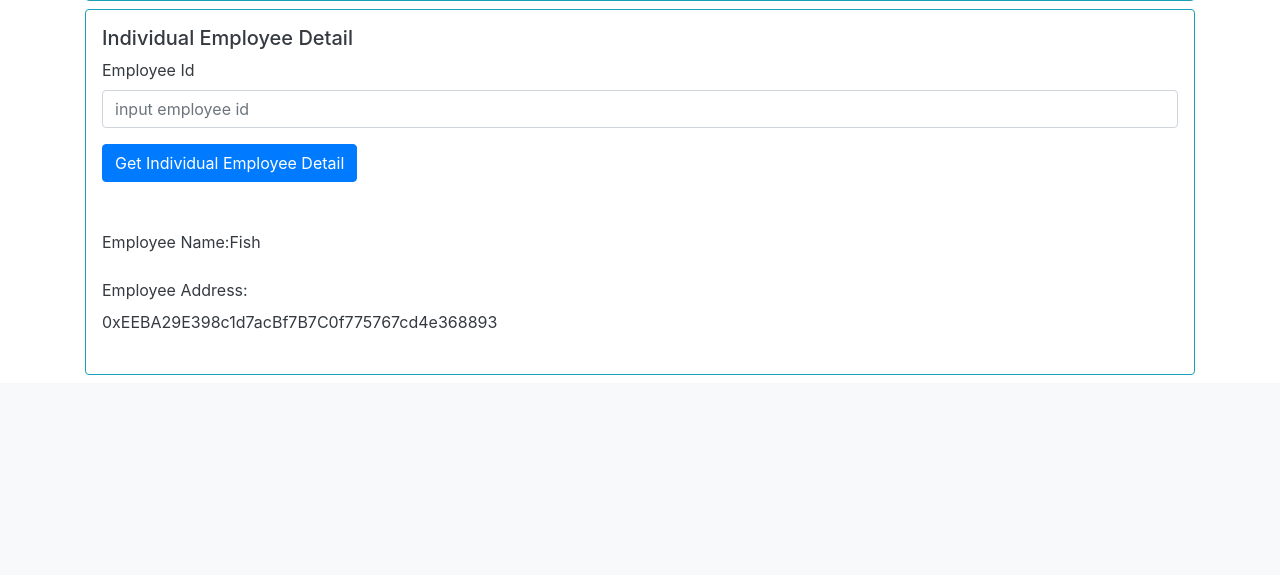
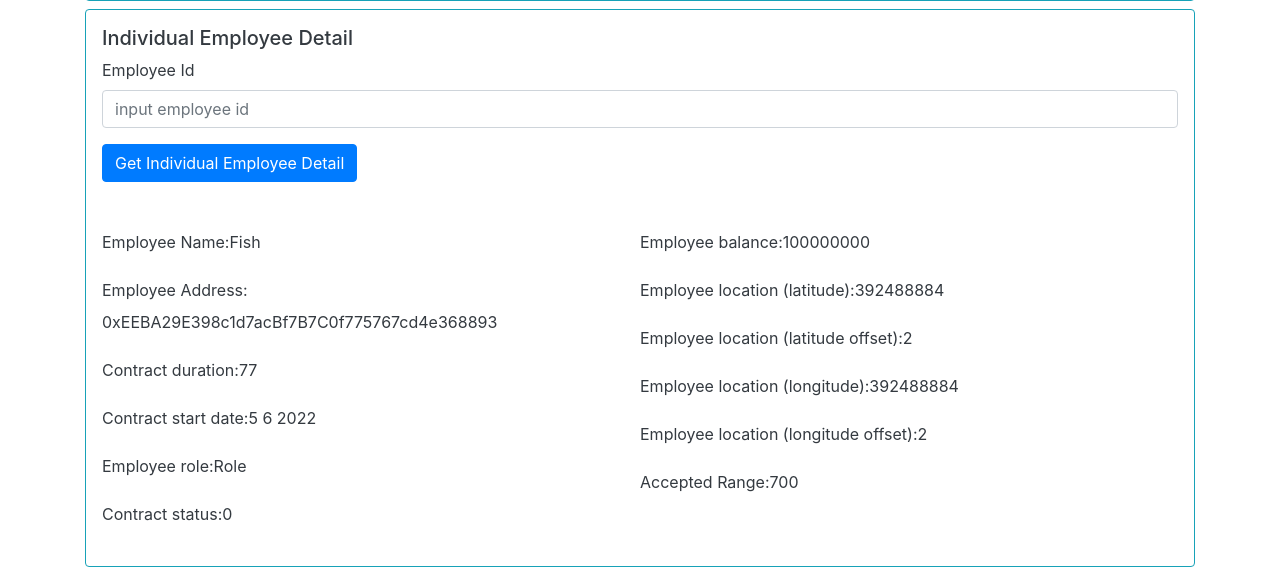
Before and after one commit to Fisseha-Estifanos/defund_dApp, a Flask app: page / in a window 1280 px wide. Shown: the part 1835-2410 px from the top of the page. Before the commit the page ends 2210 px from the top, so only its background shows below. Run offline with Flask 2, Linux system fonts and the light colour scheme; some libraries are stand-ins or nearby versions.

Commit message:
fetching individual employees

```diff
--- a/web/templates/index.html
+++ b/web/templates/index.html
@@ -122,7 +122,7 @@
               </div>
               <div class="row form-group">
                 <label class="form-label">Longitude</label>
-                <input type="number" class="form-control" id="employee_lon_" placeholder="input employee longitude"></input>
+                <input type="number" class="form-control" id="employee_lon" placeholder="input employee longitude"></input>
               </div>
               <div class="row form-group">
                 <label class="form-label">Longitude Offset</label>
@@ -188,7 +188,7 @@
       <div class="container">
         <div class="row form-group">
           <label class="form-label">Employee Id</label>
-          <input type="number" class="form-control" id="employee_range" placeholder="input employee id"></input>
+          <input type="number" class="form-control" id="employee_id" placeholder="input employee id"></input>
         </div>
         <div class="row">
           <button id="get_individual_employee_details" class="btn btn-primary" onclick="getIndividualEmployeeDetails()">Get Individual Employee Detail</button>
@@ -206,10 +206,49 @@
               <label class="form-label">Employee Address: </label>
               <label class="form-label" type="text" id="individual_employee_address">0xEEBA29E398c1d7acBf7B7C0f775767cd4e368893</label>
             </div>
+            <div class="row form-group">
+              <label class="form-label">Contract duration: </label>
+              <label class="form-label" type="number" id="individual_contract_duration">77</label>
+            </div>
+            <div class="row form-group">
+              <label class="form-label">Contract start date: </label>
+              <label class="form-label" type="number" id="individual_contract_start_date">5 6 2022</label>
+            </div>
+            <div class="row form-group">
+              <label class="form-label">Employee role: </label>
+              <label class="form-label" type="text" id="individual_employee_role">Role</label>
+            </div>
+            <div class="row form-group">
+              <label class="form-label">Contract status: </label>
+              <label class="form-label" type="number" id="individual_contract_status">0</label>
+            </div>
           </div>
 
           <div class="col-md-6">
-
+            <div class="row form-group">
+              <label class="form-label">Employee balance: </label>
+              <label class="form-label" type="number" id="individual_employee_balance">100000000</label>
+            </div>
+            <div class="row form-group">
+              <label class="form-label">Employee location (latitude): </label>
+              <label class="form-label" type="number" id="individual_employee_lat">392488884</label>
+            </div>
+            <div class="row form-group">
+              <label class="form-label">Employee location (latitude offset): </label>
+              <label class="form-label" type="number" id="individual_employee_lat_offset">2</label>
+            </div>
+            <div class="row form-group">
+              <label class="form-label">Employee location (longitude): </label>
+              <label class="form-label" type="number" id="individual_employee_lon">392488884</label>
+            </div>
+            <div class="row form-group">
+              <label class="form-label">Employee location (longitude offset): </label>
+              <label class="form-label" type="number" id="individual_employee_lon_offset">2</label>
+            </div>
+            <div class="row form-group">
+              <label class="form-label">Accepted Range: </label>
+              <label class="form-label" type="number" id="individual_employee_accepted_range">700</label>
+            </div>
           </div>
         </div>
       </div>
@@ -628,12 +667,9 @@
 
         // get the company details button event handler
         async function getCompanyDetails() {
-            console.log("in get company details  event handler")
+            console.log("in get company details event handler")
             try {
                 const companyDetails = await smartContract.methods.employer().call();
-                // console.log(companyDetails.name);
-                // console.log(companyDetails.company);
-                // console.log(companyDetails.employer_address);
                 empName.innerHTML = companyDetails.name
                 compName.innerHTML = companyDetails.company
                 empAdd.innerHTML = companyDetails.employer_address
@@ -641,5 +677,65 @@
                 console.error(error)
             }
         }
+
+        // the add employee button event handler
+        async function addEmployee() {
+          console.log("in add employee event handler");
+          try {
+            const emp_name = document.getElementById('employee_name').value;
+            const emp_address = document.getElementById('employee_address').value;
+            const contract_dur = document.getElementById('contract_duration').value;
+            const emp_role = document.getElementById('employee_role').value;
+            const emp_lat = document.getElementById('employee_lat').value;
+            const emp_lat_off = document.getElementById('employee_lat_offset').value;
+            const emp_lon = document.getElementById('employee_lon').value;
+            const emp_lon_off = document.getElementById('employee_lon_offset').value;
+            const emp_range = document.getElementById('accepted_range').value;
+            console.log(emp_name, emp_address, contract_dur, emp_role, emp_lat, emp_lat_off, emp_lon, emp_lon_off, emp_range);
+
+
+            const addEmp = await smartContract.methods.createEmployee(emp_name, emp_address, contract_dur, emp_role, emp_lat, emp_lat_off, emp_lon, emp_lon_off, emp_range).call();
+          } catch (error) {
+                console.error(error);
+          }
+        }
+
+        // the get total number of employees button event handler
+        async function getNumberOfEmployees () {
+          console.log("in get total number of employees event handler");
+          try {
+            const tot_num = await smartContract.methods.numberOfEmployeesCount().call();
+            const tot_emp_num_label = document.getElementById('number_of_employees');
+            tot_emp_num_label.innerHTML = tot_num;
+          } catch (error) {
+              console.error(error);
+          }
+        }
+
+        // get individual employee details event handler
+        async function getIndividualEmployeeDetails() {
+          // get the desired id
+          const the_employee_id = document.getElementById('employee_id').value;
+
+          // get the individual employee
+          const individual_employee = await smartContract.methods.employees(the_employee_id).call();
+
+          // set the individual employee details
+          const ind_emp_name = document.getElementById('individual_employee_name');
+          const ind_emp_addr = document.getElementById('individual_employee_address');
+          const ind_emp_contract_dur = document.getElementById('individual_contract_duration');
+          const ind_emp_start_date = document.getElementById('individual_contract_start_date');
+          const ind_emp_role = document.getElementById('individual_employee_role');
+          const ind_emp_contract_status = document.getElementById('individual_contract_status');
+          const ind_emp_balance = document.getElementById('individual_employee_balance');
+          const ind_emp_loc_lat = document.getElementById('individual_employee_lat');
+          const ind_emp_loc_lat_offset = document.getElementById('individual_employee_lat_offset');
+          const ind_emp_loc_lon = document.getElementById('individual_employee_lon');
+          const ind_emp_loc_lon_offset = document.getElementById('individual_employee_lon_offset');
+          const ind_emp_accepted_range = document.getElementById('individual_employee_accepted_range');
+
+        }
+
+
     </script>
 {% endblock %}
```
